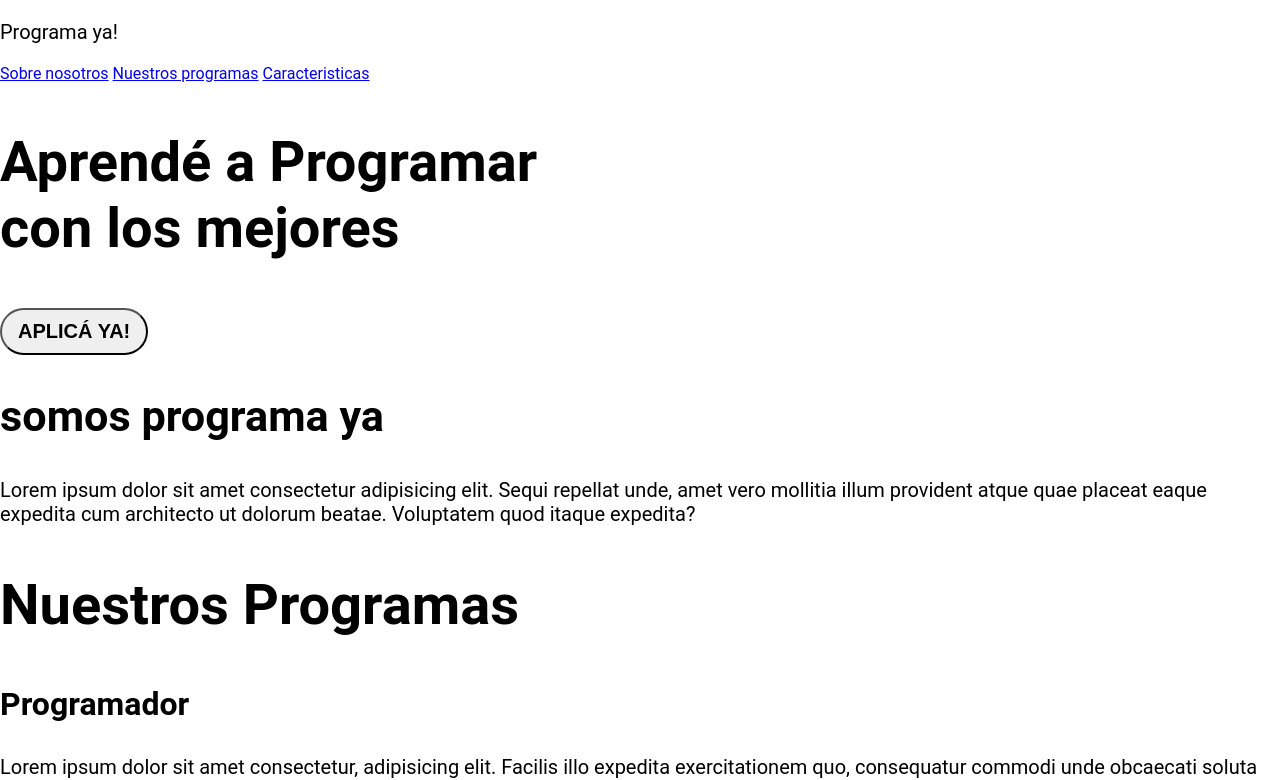
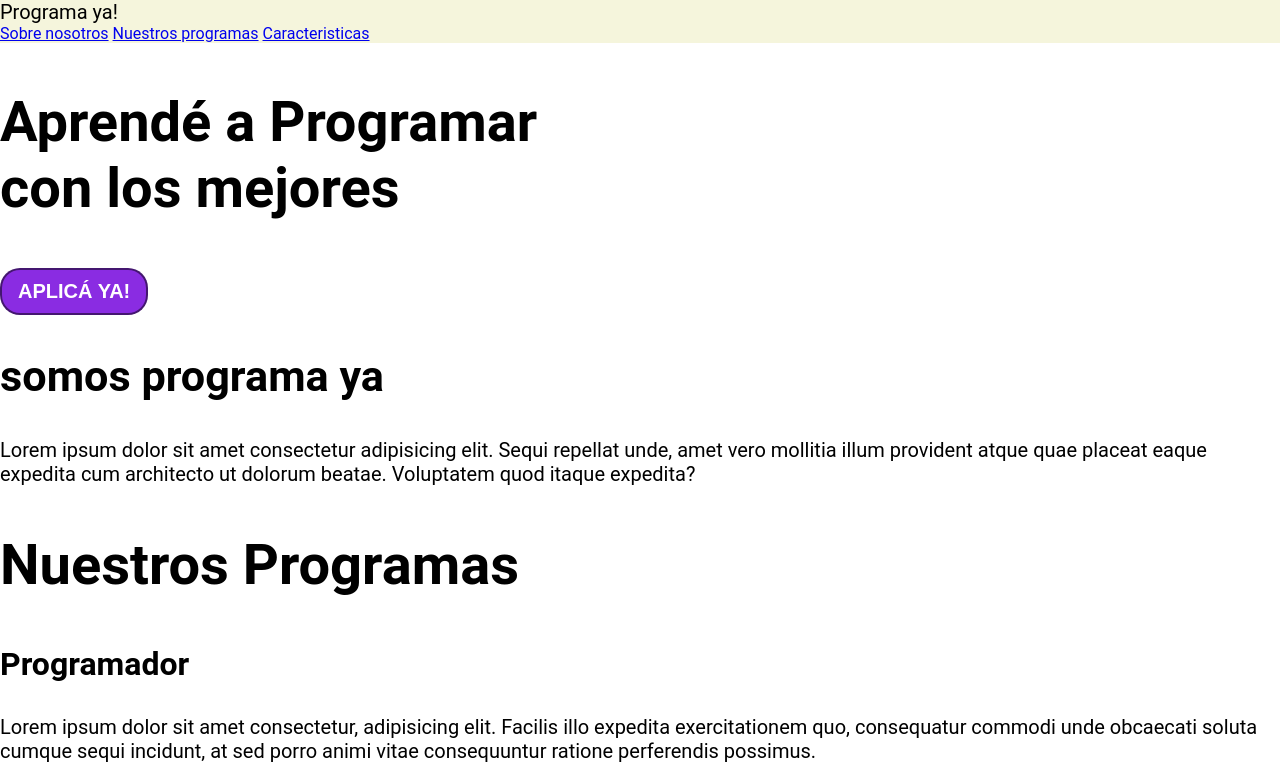
Before and after one commit to SalazarFelipe03/pagina-responsive, a plain HTML site: page index.html in a window 1280 px wide. Shown: the top 780 px of the page. Drawn offline with Linux system fonts and the light colour scheme.

Commit message:
css updated

```diff
--- a/index.css
+++ b/index.css
@@ -17,5 +17,24 @@ button{
     font-size: 1.25em;
     font-weight: bold;
     padding: 10px 16px;
-    border-radius: 26px;
+    border-radius: 20px;
+    border: 2px solid rgba(0, 0, 0, 0.5);
+    color: white;
+    background-color: rgb(138, 44, 226);
 }
+
+button:hover{
+    background-color: rgb(132, 64, 197);
+}
+
+.container{
+    max-width: 1400px;
+    margin: auto;
+}
+
+header{
+    background-color: beige;
+}
+header .logo{
+    margin: 0;
+}
```
